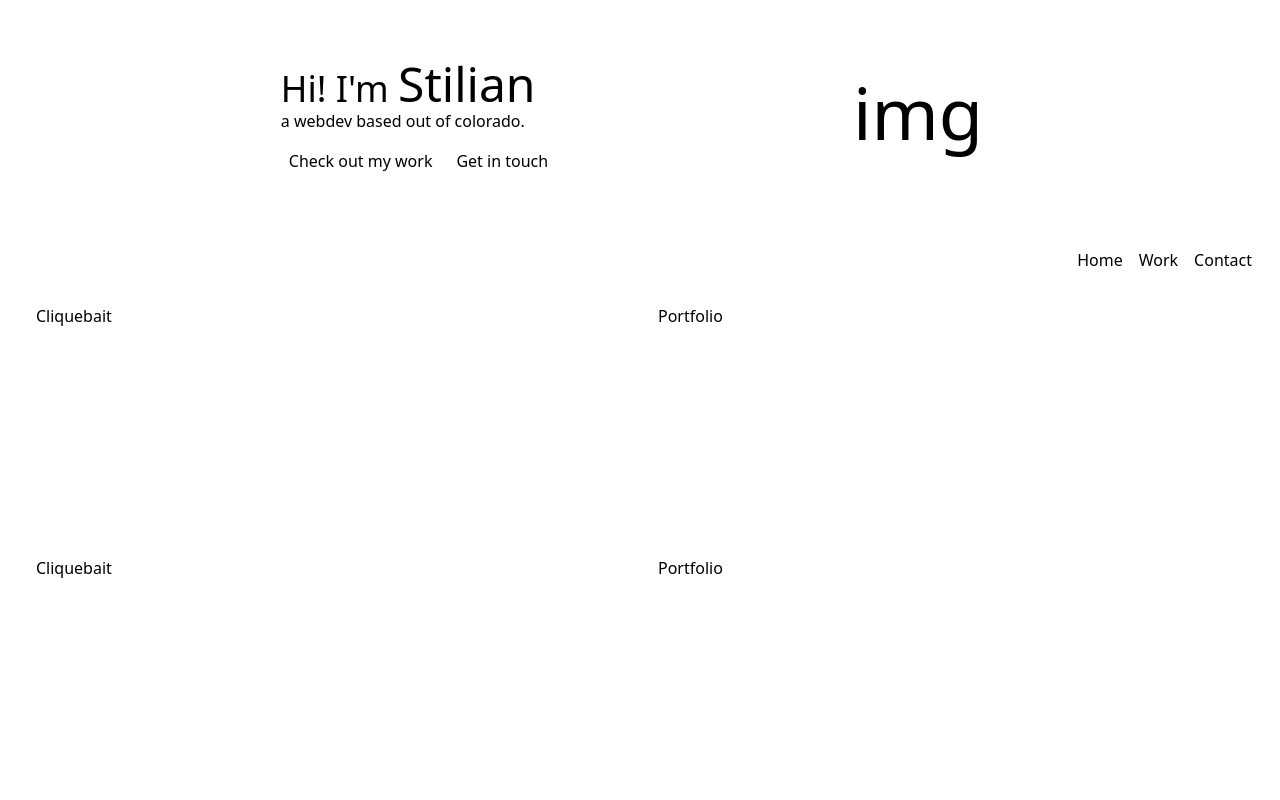
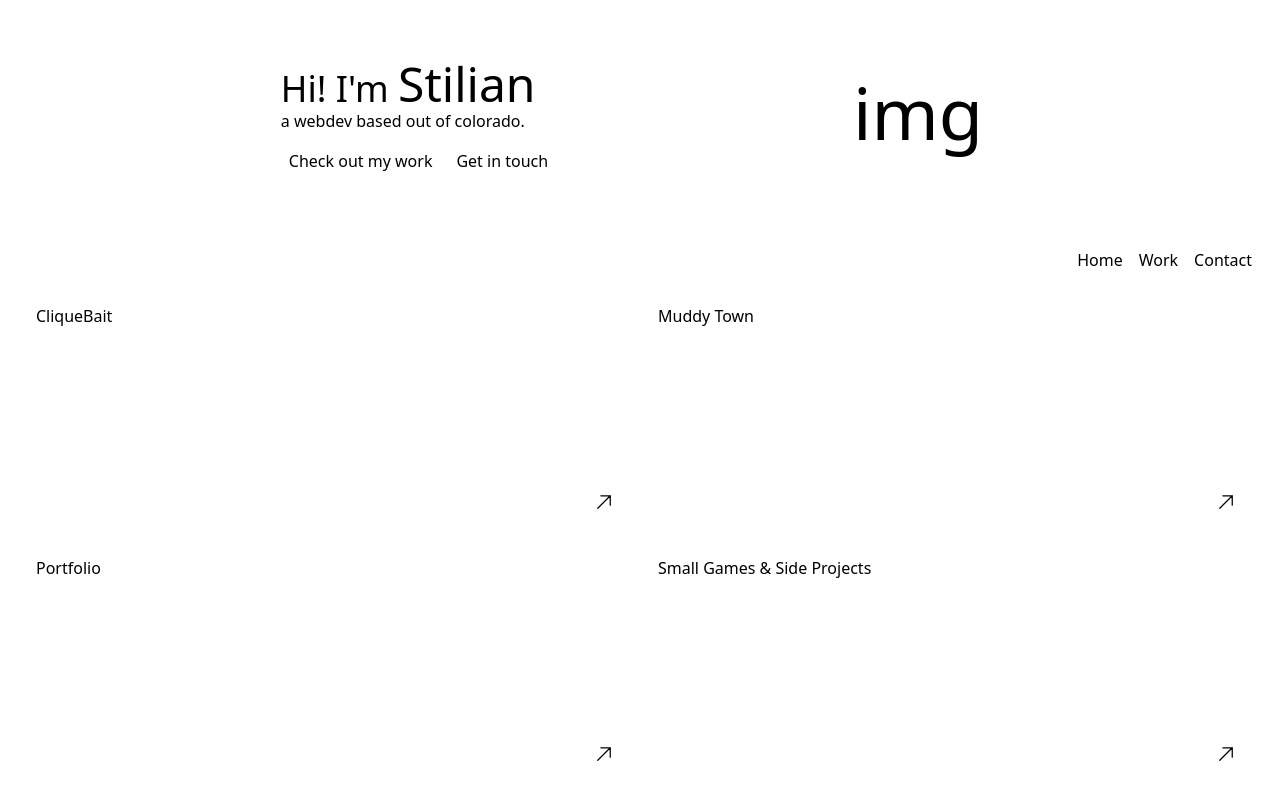
Before and after one commit to stilianb/stilianb.github.io, a Next.js app: page / in a window 1280 px wide. Shown: the top 800 px of the page. Built offline with nearby package versions, Linux system fonts and the light colour scheme; what @catppuccin/tailwindcss would draw is missing.

Commit message:
project goto buttons and text

```diff
--- a/package.json
+++ b/package.json
@@ -10,6 +10,10 @@
   },
   "dependencies": {
     "@emailjs/browser": "^3.10.0",
+    "@fortawesome/fontawesome-svg-core": "^6.3.0",
+    "@fortawesome/free-regular-svg-icons": "^6.3.0",
+    "@fortawesome/free-solid-svg-icons": "^6.3.0",
+    "@fortawesome/react-fontawesome": "^0.2.0",
     "@types/node": "18.15.3",
     "@types/react": "18.0.28",
     "@types/react-dom": "18.0.11",
--- a/src/components/Work.tsx
+++ b/src/components/Work.tsx
@@ -3,10 +3,38 @@ import React from 'react'
 function Work() {
   return (
     <div id="work" className="grid grid-cols-2 bg-crust p-3 gap-3 mx-3 rounded-md">
-      <div className="bg-mantle rounded-md p-3 h-60 hover:bg-lavender hover:text-mantle transition-all">Cliquebait</div>
-      <div className="bg-mantle rounded-md p-3 h-60 hover:bg-sapphire hover:text-mantle transition-all">Portfolio</div>
-      <div className="bg-mantle rounded-md p-3 h-60 hover:bg-lavender hover:text-mantle transition-all">Cliquebait</div>
-      <div className="bg-mantle rounded-md p-3 h-60 hover:bg-sapphire hover:text-mantle transition-all">Portfolio</div>
+      <div className="group bg-mantle rounded-md p-3 h-60 hover:bg-lavender transition-all flex">
+        <div className="group-hover:text-mantle">CliqueBait</div>
+        <a href="#" className="bg-surface0 rounded-full p-2 w-fit h-fit ml-auto mt-auto hover:bg-surface2 hover:text-text hover:cursor-pointer">
+          <svg xmlns="http://www.w3.org/2000/svg" fill="none" viewBox="0 0 24 24" strokeWidth={1.5} stroke="currentColor" className="w-5 h-5">
+            <path strokeLinecap="round" strokeLinejoin="round" d="M4.5 19.5l15-15m0 0H8.25m11.25 0v11.25" />
+          </svg>
+        </a>
+      </div>
+      <div className="group bg-mantle rounded-md p-3 h-60 hover:bg-sapphire transition-all flex">
+        <div className="group-hover:text-mantle">Muddy Town</div>
+        <a href="#" className="bg-surface0 rounded-full p-2 w-fit h-fit ml-auto mt-auto hover:bg-surface2 hover:text-text hover:cursor-pointer">
+          <svg xmlns="http://www.w3.org/2000/svg" fill="none" viewBox="0 0 24 24" strokeWidth={1.5} stroke="currentColor" className="w-5 h-5">
+            <path strokeLinecap="round" strokeLinejoin="round" d="M4.5 19.5l15-15m0 0H8.25m11.25 0v11.25" />
+          </svg>
+        </a>
+      </div>
+      <div className="group bg-mantle rounded-md p-3 h-60 hover:bg-sky transition-all flex">
+        <div className="group-hover:text-mantle">Portfolio</div>
+        <a href="#" className="bg-surface0 rounded-full p-2 w-fit h-fit ml-auto mt-auto hover:bg-surface2 hover:text-text hover:cursor-pointer">
+          <svg xmlns="http://www.w3.org/2000/svg" fill="none" viewBox="0 0 24 24" strokeWidth={1.5} stroke="currentColor" className="w-5 h-5">
+            <path strokeLinecap="round" strokeLinejoin="round" d="M4.5 19.5l15-15m0 0H8.25m11.25 0v11.25" />
+          </svg>
+        </a>
+      </div>
+      <div className="group bg-mantle rounded-md p-3 h-60 hover:bg-blue transition-all flex">
+        <div className="group-hover:text-mantle">Small Games & Side Projects</div>
+        <a href="#" className="bg-surface0 rounded-full p-2 w-fit h-fit ml-auto mt-auto hover:bg-surface2 hover:text-text hover:cursor-pointer">
+          <svg xmlns="http://www.w3.org/2000/svg" fill="none" viewBox="0 0 24 24" strokeWidth={1.5} stroke="currentColor" className="w-5 h-5">
+            <path strokeLinecap="round" strokeLinejoin="round" d="M4.5 19.5l15-15m0 0H8.25m11.25 0v11.25" />
+          </svg>
+        </a>
+      </div>
     </div>
   )
 }
```
Also changed, not shown: 1 other file (tests, documents, lock files or other folders).
